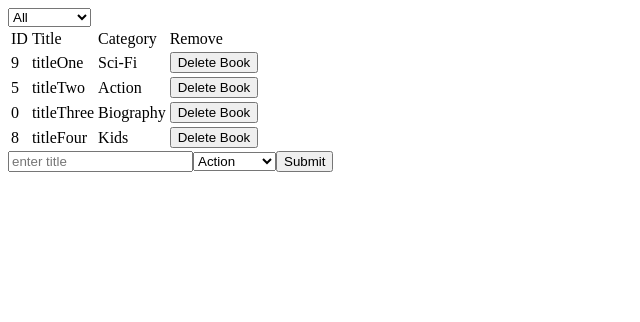
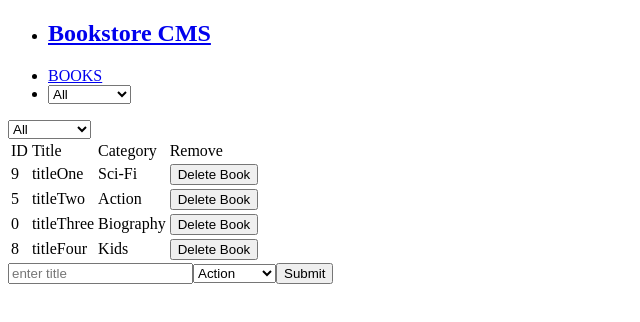
Before and after one commit to FrederickMih/Bookstore, a React (Create React App) app: page / in a window 1280 px wide. Shown: the top 322 px of the page, without its empty margins (0-640 px from the left). Built offline with nearby package versions, Linux system fonts and the light colour scheme.

Commit message:
Add Navigationbar component with classes

```diff
--- a/src/components/App.js
+++ b/src/components/App.js
@@ -1,10 +1,14 @@
 import BooksList from '../containers/BooksList';
 import BooksForm from '../containers/BooksForm';
+import NavigationBar from './NavigationBar';
 
 const App = () => (
   <>
-    <BooksList />
-    <BooksForm />
+    <div className="app-div">
+      <NavigationBar />
+      <BooksList />
+      <BooksForm />
+    </div>
   </>
 );
 
--- /dev/null
+++ b/src/components/NavigationBar.js
@@ -0,0 +1,27 @@
+import React from 'react';
+import CategoryFilter from './CategoryFilter';
+
+const NavigationBar = () => (
+  <nav className="nav-bar" id="navbar">
+    <ul className="nav-list">
+      <li className="nav-list-item">
+        <h1 className="logo-h1">
+          <a className="logo-a" href="#navbar">Bookstore CMS</a>
+        </h1>
+      </li>
+      <li className="nav-list-item">
+        <a className="nav-a-selected" href="#books-table">BOOKS</a>
+      </li>
+      <li className="nav-list-item">
+        <CategoryFilter />
+      </li>
+    </ul>
+    <div className="user-div">
+      <i className="fas fa-user fa-2x" />
+
+    </div>
+  </nav>
+
+);
+
+export default NavigationBar;
```
